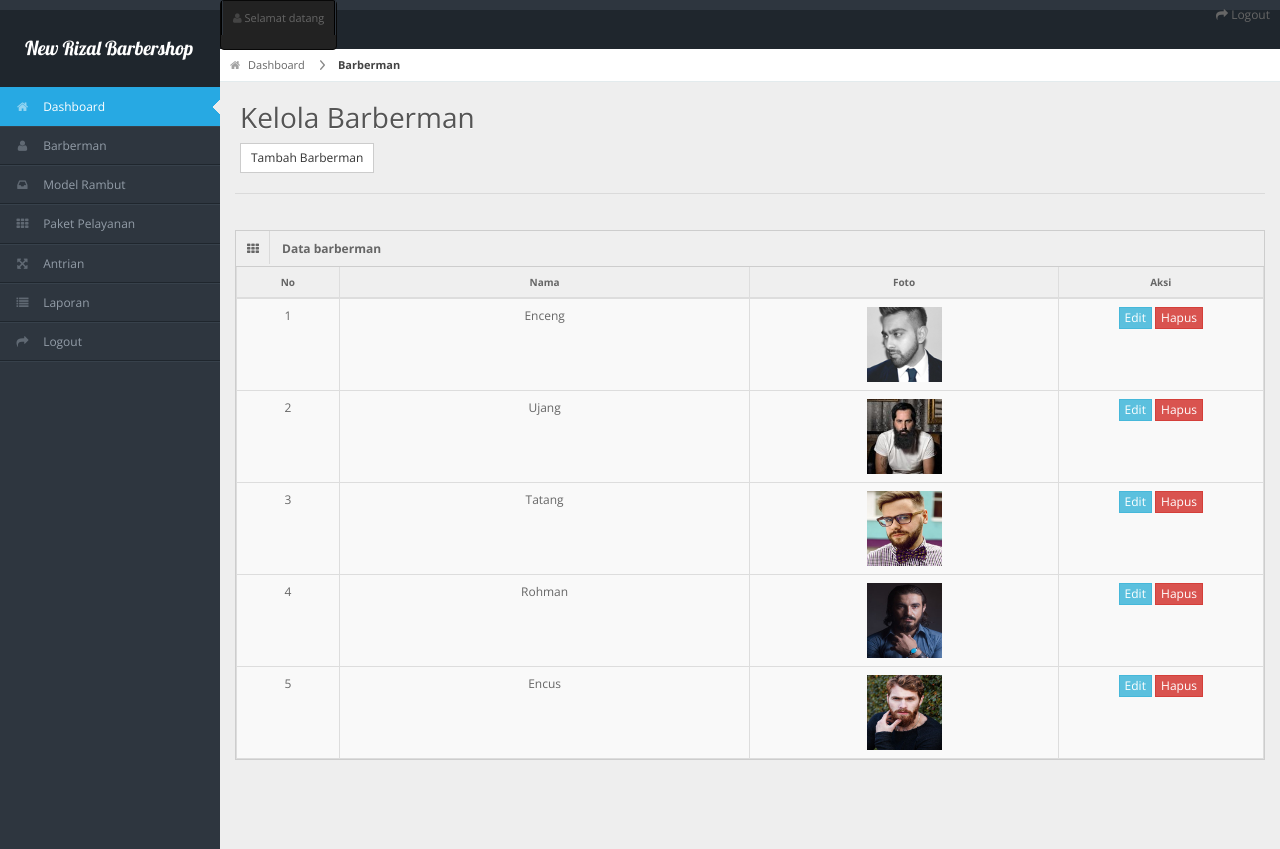
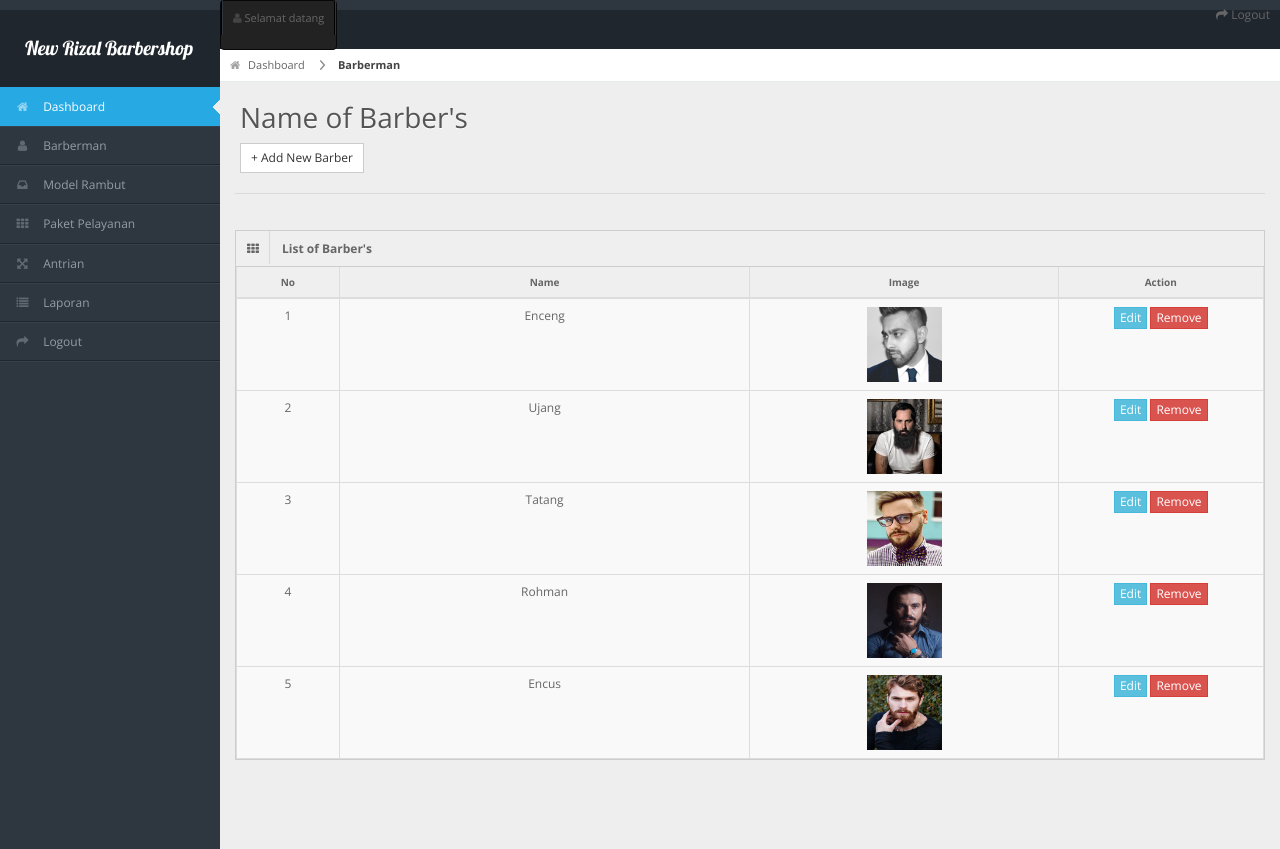
Before and after one commit to kingkoo13/barber, a CodeIgniter app: page /barber/kel_barberman in a window 1280 px wide. Run offline with CodeIgniter, Linux system fonts and the light colour scheme; a user stored in the database is signed in; data comes from the database, SQL or seed files in the repository; some libraries are stand-ins or nearby versions.

Commit message:
testing changes

```diff
--- a/application/views/admin/kel_barberman.php
+++ b/application/views/admin/kel_barberman.php
@@ -10,8 +10,8 @@
   <!--breadcrumbs-->
     <div id="content-header">
       <div id="breadcrumb"> <a href="hal_admin" title="Go to Home" class="tip-bottom"><i class="icon-home"></i> Dashboard</a> <a href="kel_barberman" class="current">Barberman</a> </div>
-      <h1>Kelola Barberman</h1>
-      <button class="btn btn-default buttons-print btn-sm" tabindex="0" aria-controls="datatable-buttons" data-toggle="modal" data-target="#tamBarber" style="margin-left:20px"><span>Tambah Barberman</span></buttons>
+      <h1>Name of Barber's</h1>
+      <button class="btn btn-default buttons-print btn-sm" tabindex="0" aria-controls="datatable-buttons" data-toggle="modal" data-target="#tamBarber" style="margin-left:20px"><span>+ Add New Barber</span></buttons>
       </div>
 
   <!--End-breadcrumbs-->
@@ -23,16 +23,16 @@
         <div class="span12">
           <div class="widget-box">
             <div class="widget-title"> <span class="icon"><i class="icon-th"></i></span>
-              <h5>Data barberman</h5>
+              <h5>List of Barber's</h5>
             </div>
             <div class="widget-content nopadding">
               <table class="table table-bordered data-table">
                 <thead>
                   <tr>
                     <th style="width:10%">No</th>
-                    <th style="width:40%">Nama</th>
-                    <th style="width:30%">Foto</th>
-                    <th style="width:20%">Aksi</th>
+                    <th style="width:40%">Name</th>
+                    <th style="width:30%">Image</th>
+                    <th style="width:20%">Action</th>
                   </tr>
                 </thead>
                 <tbody>
@@ -45,8 +45,10 @@
                     <td style="text-align:center"><?php echo $value['nama_barber']; ?></td>
                     <td style="text-align:center"><img src="<?php echo base_url();?>assets/images/barberman/<?php echo $value['foto_barber']; ?>" width="75px" height="75px"></td>
                     <td class="center" style="text-align:center">
+
                       <button class="btn btn-info btn-xs" data-toggle="modal" data-target="#edit<?php echo $value['id_barberman'] ?>"><i class="fa fa-pencil"></i> Edit </button>
-                      <a href="kel_barberman/hapBarber?id=<?php echo $value['id_barberman']?>" class="btn btn-danger btn-xs"><i class="fa fa-trash-o"></i> Hapus </a>
+
+                      <a href="kel_barberman/hapBarber?id=<?php echo $value['id_barberman']?>" class="btn btn-danger btn-xs"><i class="fa fa-trash-o"></i> Remove </a>
                     </td>
                   </tr>
                   <?php $i++;} ?>
```
